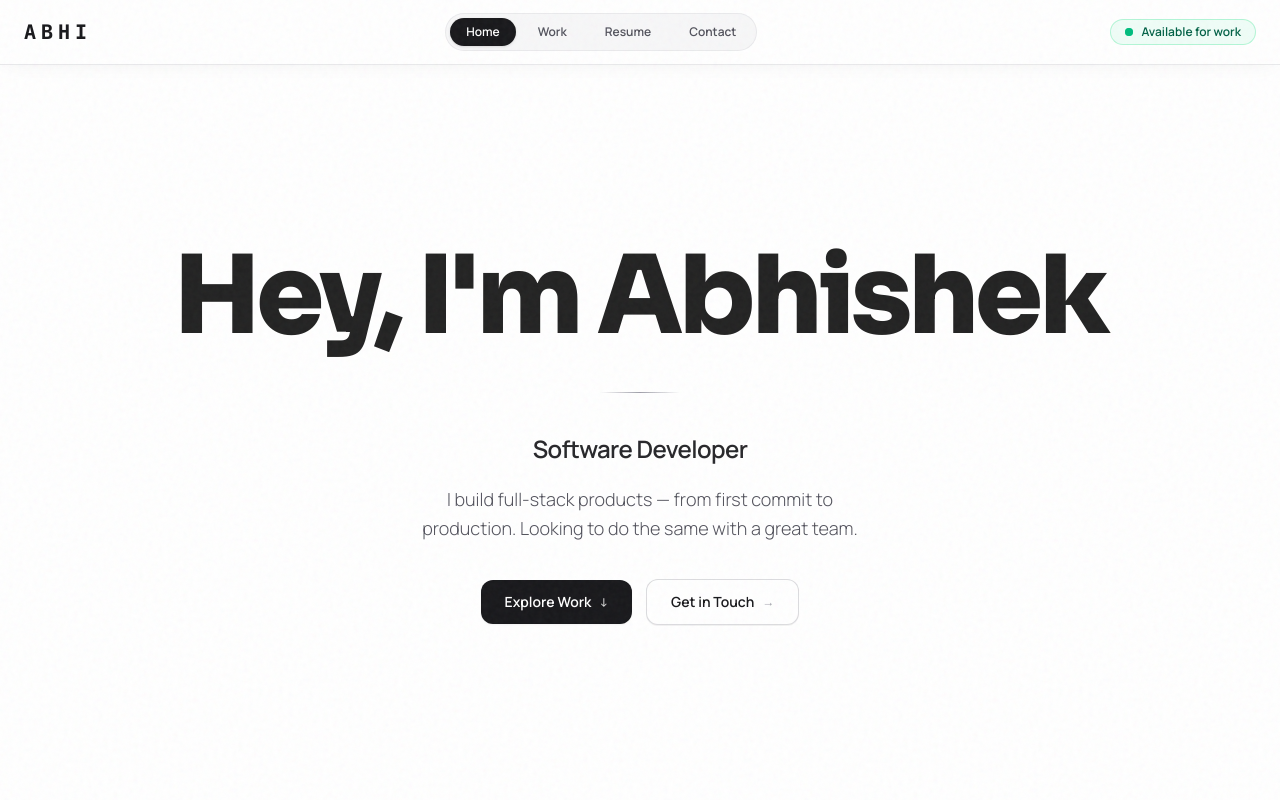
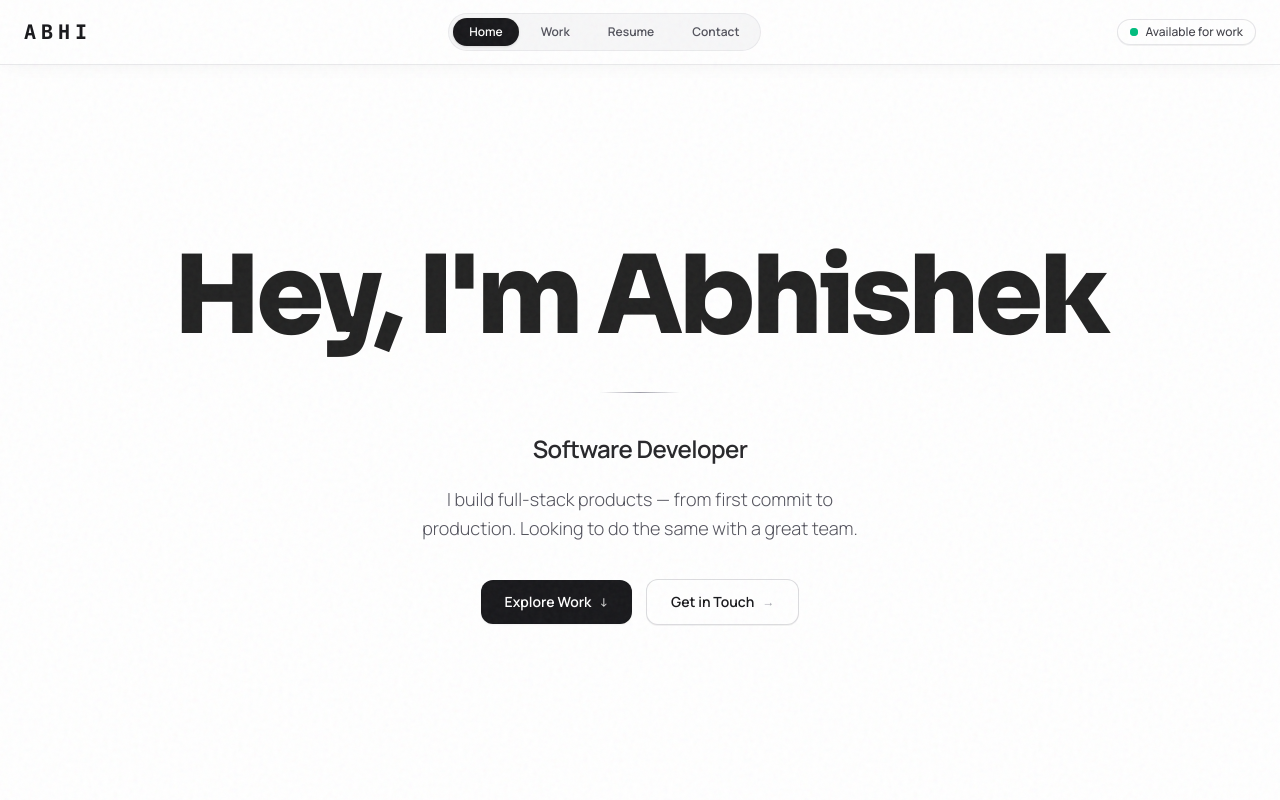
Before and after one commit to abhishek-vetal/portfolio, a Next.js app: page / in a window 1280 px wide. Shown: the top 800 px of the page. Built offline with nearby package versions, Linux system fonts and the light colour scheme.

Commit message:
Restyle Available for work badge to clean minimal white pill

```diff
--- a/src/components/header.tsx
+++ b/src/components/header.tsx
@@ -98,7 +98,7 @@ export function Header() {
 
         <div className="flex items-center gap-3">
           {/* Availability pill */}
-          <span className="hidden items-center gap-2 rounded-full border border-emerald-200/80 bg-emerald-50/80 px-3.5 py-1 font-inter text-xs font-semibold text-emerald-800 backdrop-blur-sm lg:inline-flex">
+          <span className="hidden items-center gap-2 rounded-full border border-zinc-200/90 bg-white px-3 py-1 font-inter text-xs font-medium text-zinc-700 shadow-2xs lg:inline-flex">
             <span className="relative flex h-2 w-2">
               <span className="absolute inline-flex h-full w-full animate-ping rounded-full bg-emerald-400 opacity-75 motion-reduce:animate-none" />
               <span className="relative inline-flex h-2 w-2 rounded-full bg-emerald-500" />
```
